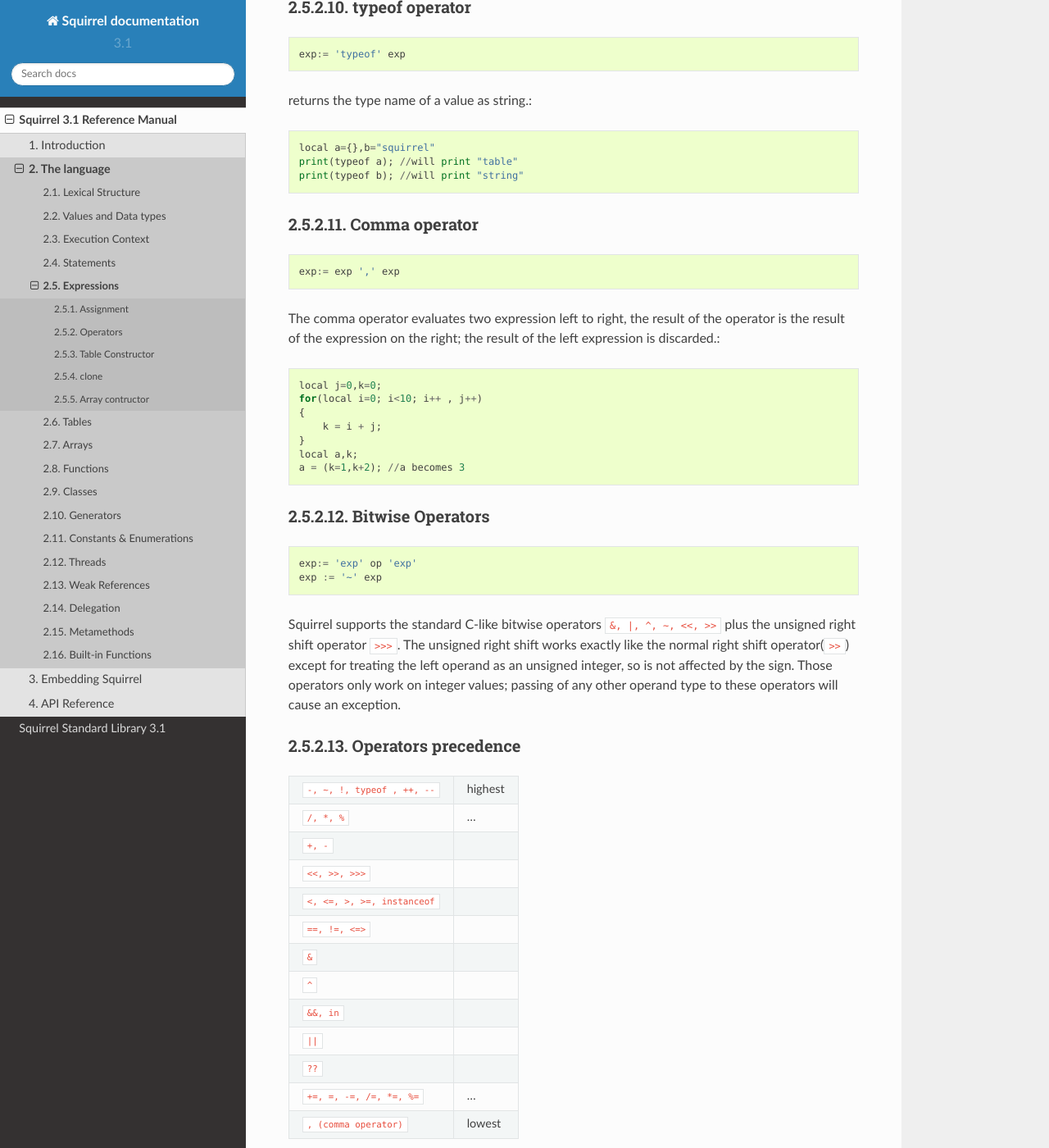
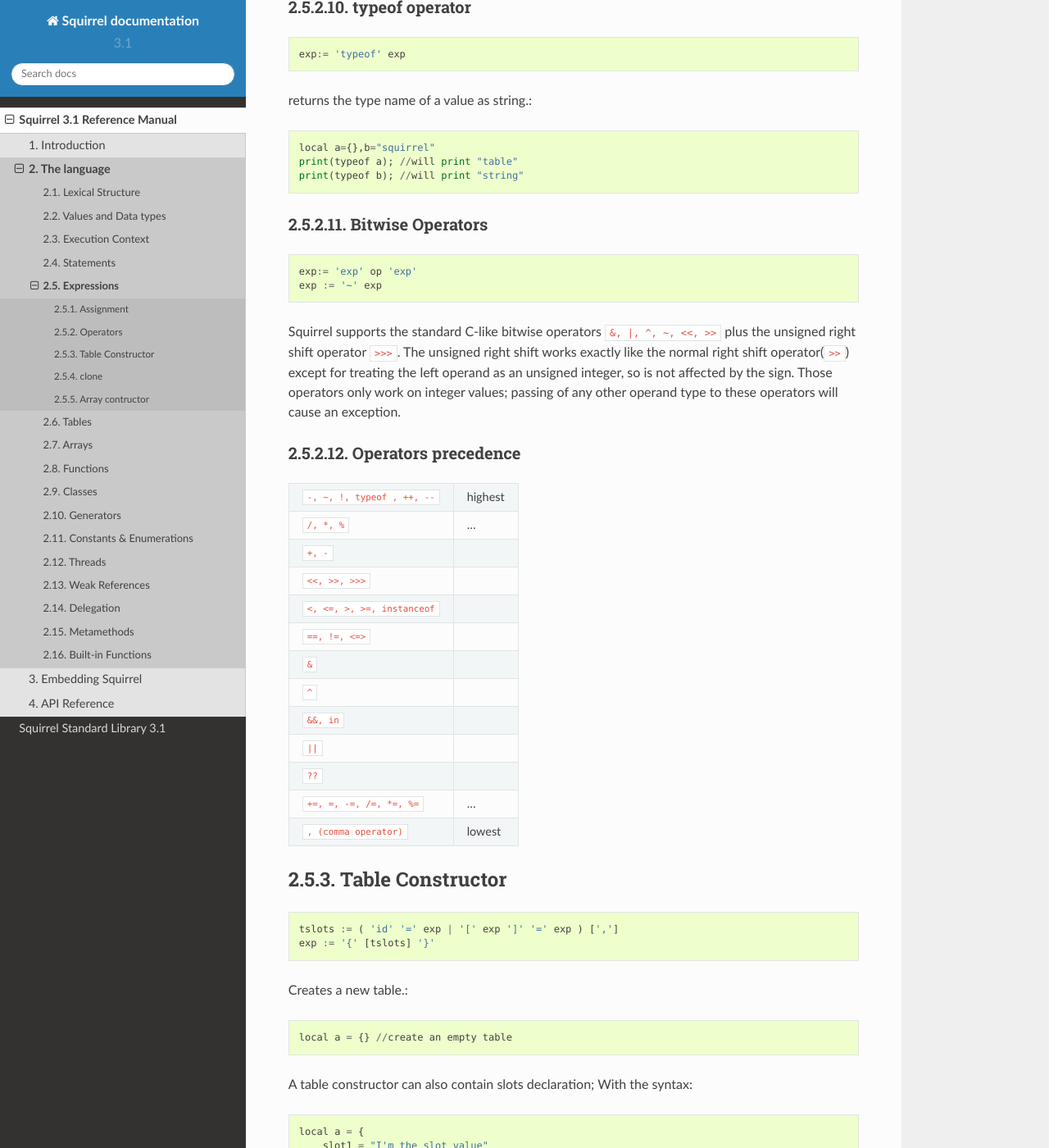
Before and after one commit to albertodemichelis/squirrel, a Sphinx documentation site: the page built from doc/source/reference/language/expressions.rst, in a window 1280 px wide and 1400 px high, scrolled down 3564 px. Shown: the whole window at 82% size. Built offline with Sphinx 7.4.7 and the Read the Docs theme 2.0.0, drawn with Linux system fonts in a browser that asks for light colours.

Commit message:
Forbid comma operator (allow only in 'for')
the comma operator is one of the sources of errors that are hard to find

```diff
--- a/doc/source/reference/language/expressions.rst
+++ b/doc/source/reference/language/expressions.rst
@@ -254,28 +254,6 @@ returns the type name of a value as string.::
     print(typeof b); //will print "string"
 
 ^^^^^^^^^^^^^^^^^^^
-Comma operator
-^^^^^^^^^^^^^^^^^^^
-
-.. index::
-    pair: Comma operator; Operators
-
-::
-
-    exp:= exp ',' exp
-
-The comma operator evaluates two expression left to right, the result of the operator is
-the result of the expression on the right; the result of the left expression is discarded.::
-
-    local j=0,k=0;
-    for(local i=0; i<10; i++ , j++)
-    {
-        k = i + j;
-    }
-    local a,k;
-    a = (k=1,k+2); //a becomes 3
-
-^^^^^^^^^^^^^^^^^^^
 Bitwise Operators
 ^^^^^^^^^^^^^^^^^^^
 
```
Also changed, not shown: 1 other file.
